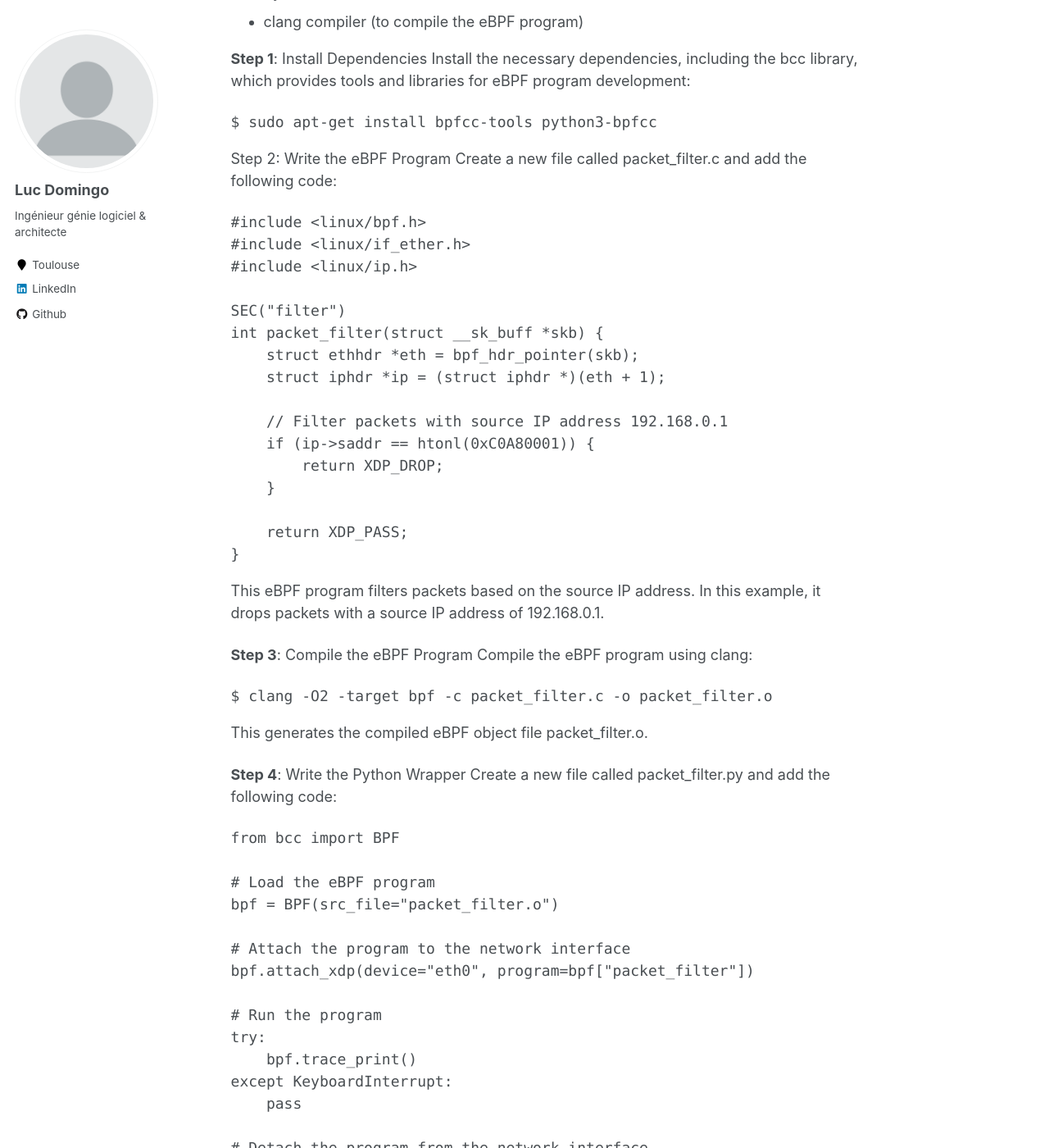
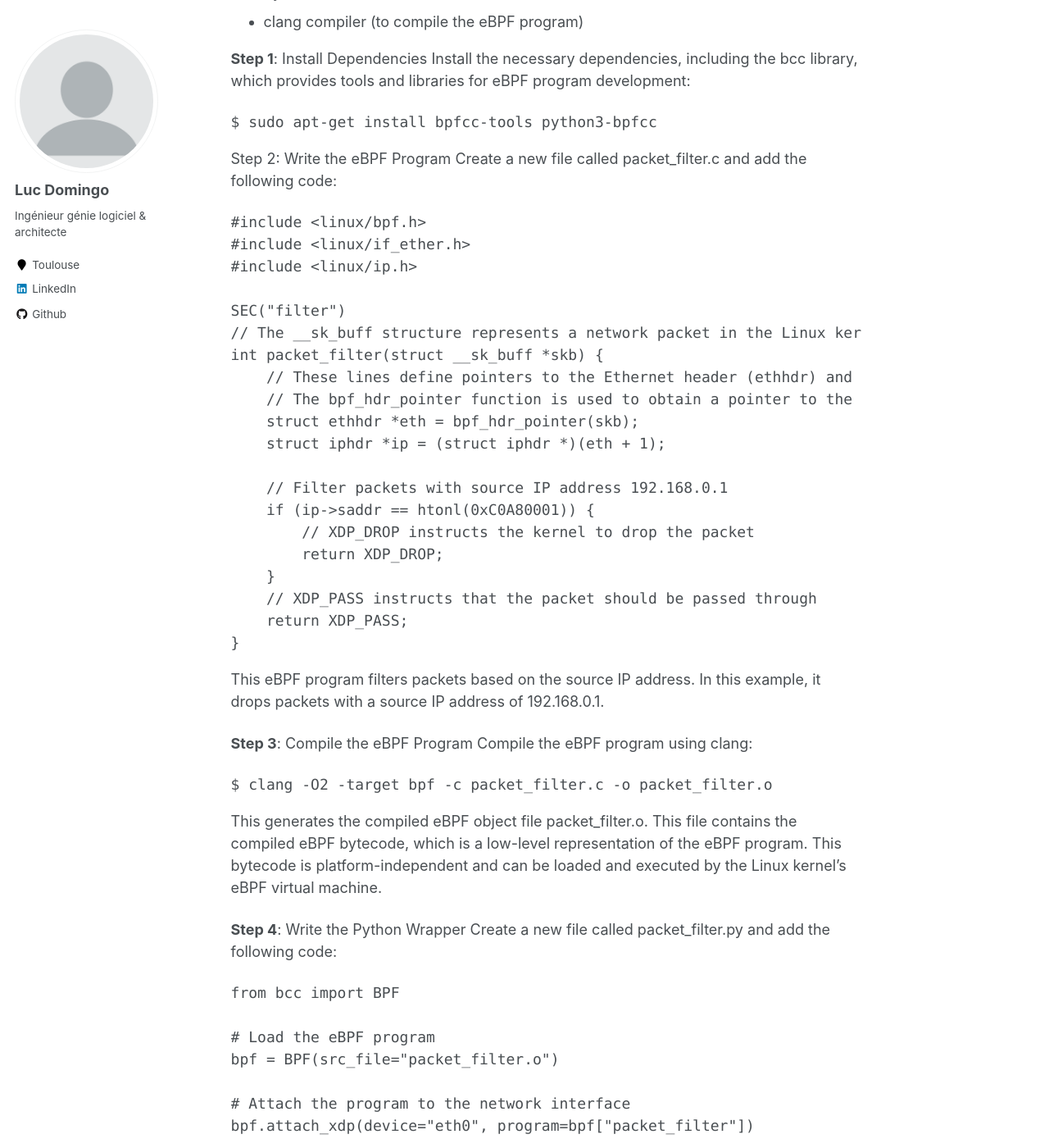
Before and after one commit to LucDomingo/mywebsite, a Jekyll site: the page built from _posts/2023-05-27-power-of-eBPF.md, in a window 1280 px wide and 1400 px high, scrolled down 1772 px. Shown: the whole window at 82% size. Built offline with Jekyll 4.4.1, drawn with Linux system fonts in a browser that asks for light colours.

Commit message:
Update 2023-05-27-power-of-eBPF.md

```diff
--- a/_posts/2023-05-27-power-of-eBPF.md
+++ b/_posts/2023-05-27-power-of-eBPF.md
@@ -59,15 +59,19 @@ Create a new file called packet_filter.c and add the following code:
 #include <linux/ip.h>
 
 SEC("filter")
+// The __sk_buff structure represents a network packet in the Linux kernel
 int packet_filter(struct __sk_buff *skb) {
+    // These lines define pointers to the Ethernet header (ethhdr) and IP header (iphdr) within the packet.
+    // The bpf_hdr_pointer function is used to obtain a pointer to the packet data.
     struct ethhdr *eth = bpf_hdr_pointer(skb);
     struct iphdr *ip = (struct iphdr *)(eth + 1);
 
     // Filter packets with source IP address 192.168.0.1
     if (ip->saddr == htonl(0xC0A80001)) {
+        // XDP_DROP instructs the kernel to drop the packet
         return XDP_DROP;
     }
-
+    // XDP_PASS instructs that the packet should be passed through
     return XDP_PASS;
 }
 </pre>
@@ -78,7 +82,7 @@ Compile the eBPF program using clang:
 <pre>
 $ clang -O2 -target bpf -c packet_filter.c -o packet_filter.o
 </pre>
-This generates the compiled eBPF object file packet_filter.o.
+This generates the compiled eBPF object file packet_filter.o. This file contains the compiled eBPF bytecode, which is a low-level representation of the eBPF program. This bytecode is platform-independent and can be loaded and executed by the Linux kernel's eBPF virtual machine.
 
 **Step 4**: Write the Python Wrapper
 Create a new file called packet_filter.py and add the following code:
```
